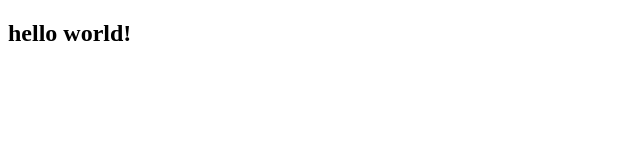
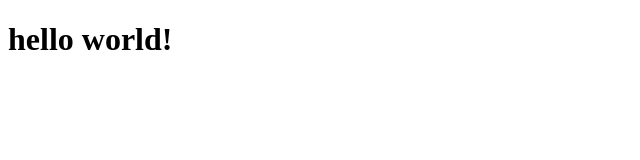
Before and after one commit to Youngemi/two, a plain HTML site: page app/index.html in a window 1280 px wide. Shown: the whole page, without its empty margins (0-640 px from the left). Drawn offline with Linux system fonts and the light colour scheme.

Commit message:
hello world

```diff
--- a/app/index.html
+++ b/app/index.html
@@ -5,6 +5,6 @@
     <title>hello world</title>
 </head>
 <body>
-<h2>hello world!</h2>
+<h1>hello world!</h1>
 </body>
 </html>
```
